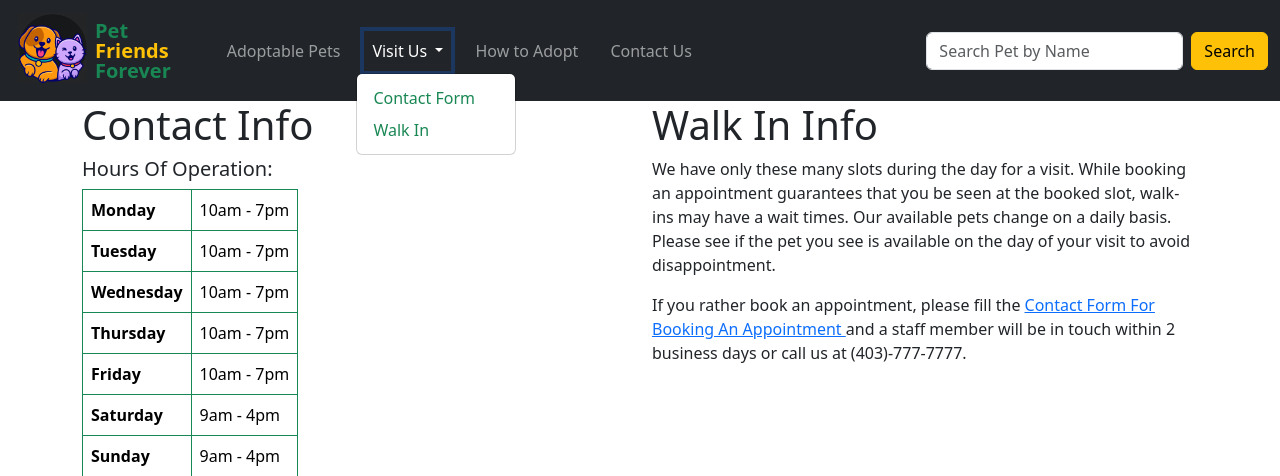
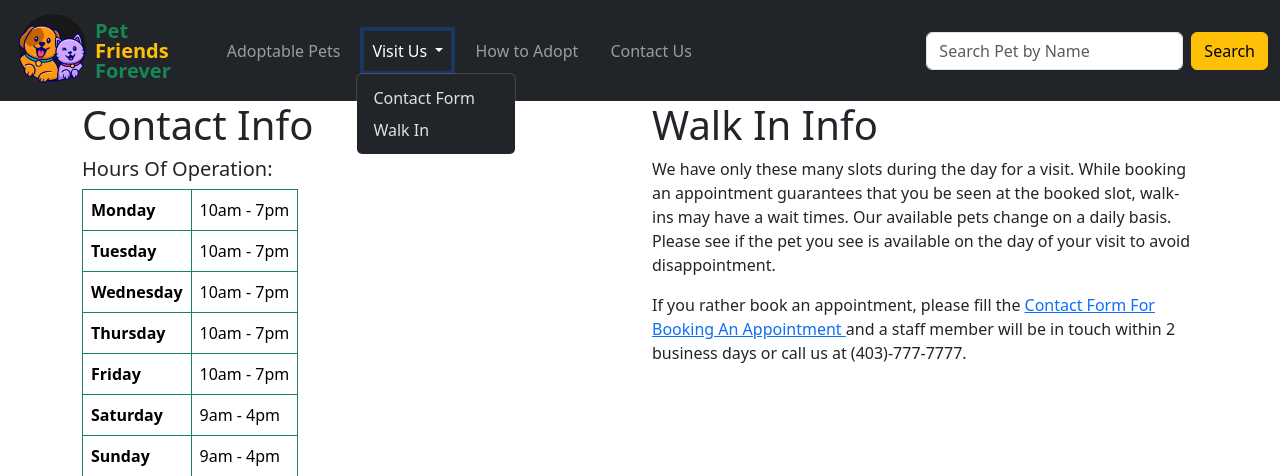
Before and after one commit to prmenezes/PetFriendsForever, a Django app: page /contact_us/ in a window 1280 px wide, after a click on "Visit Us". Shown: the top 476 px of the page. Run offline with Django 5.2, Linux system fonts and the light colour scheme.

Commit message:
Made the VISIT US DROPDOWN DARK THEMED

```diff
--- a/pets/templates/base.html
+++ b/pets/templates/base.html
@@ -38,13 +38,13 @@
                   </li>
 
 
-                  <li class="nav-item dropdown px-2">
+                  <li class="nav-item dropdown px-2" data-bs-theme="dark">
                     <a class="nav-link dropdown-toggle {% block visit-us-active %}{% endblock  %}" href="#" role="button" data-bs-toggle="dropdown" aria-expanded="false">
                       Visit Us
                     </a>
                     <ul class="dropdown-menu">
-                      <li><a class="dropdown-item text-success" href="{% url "create_person" %}">Contact Form</a></li>
-                      <li><a class="dropdown-item text-success" href="{% url "contact_us" %}">Walk In</a></li>
+                      <li><a class="dropdown-item" href="{% url "create_person" %}">Contact Form</a></li>
+                      <li><a class="dropdown-item" href="{% url "contact_us" %}">Walk In</a></li>
                     </ul>
                   </li>
 
```
